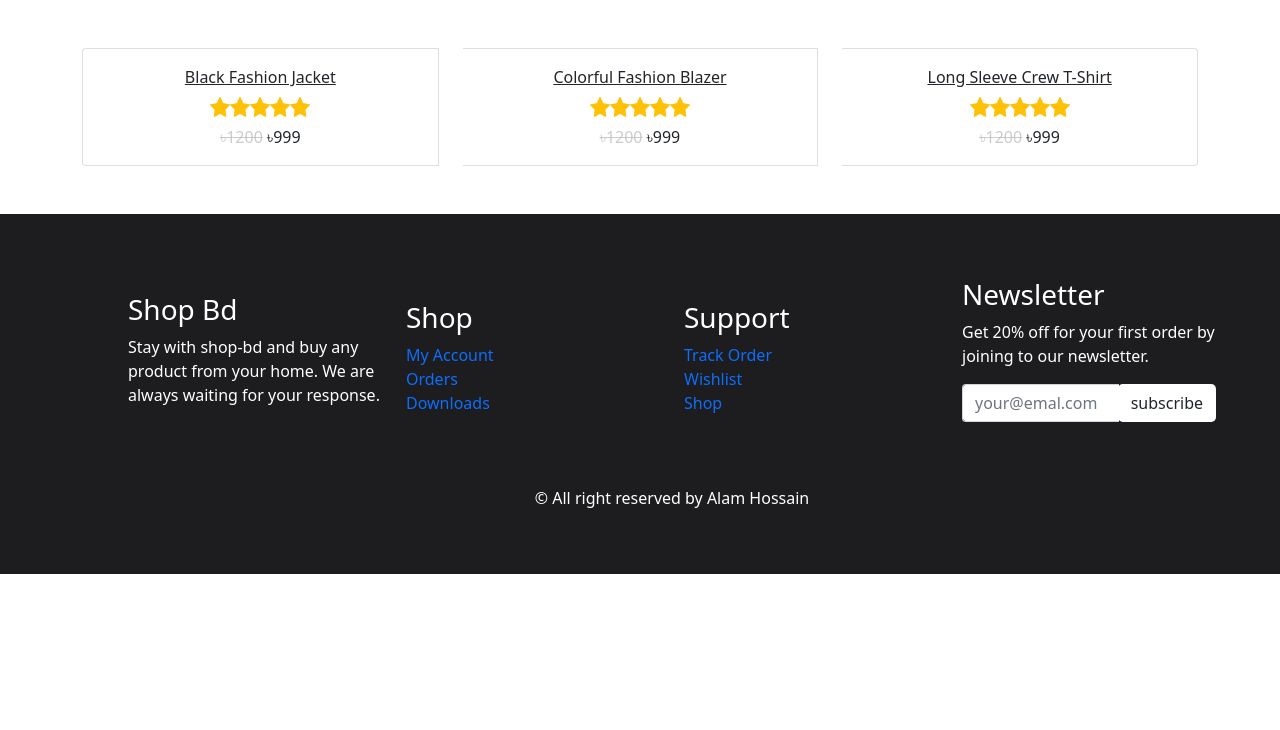
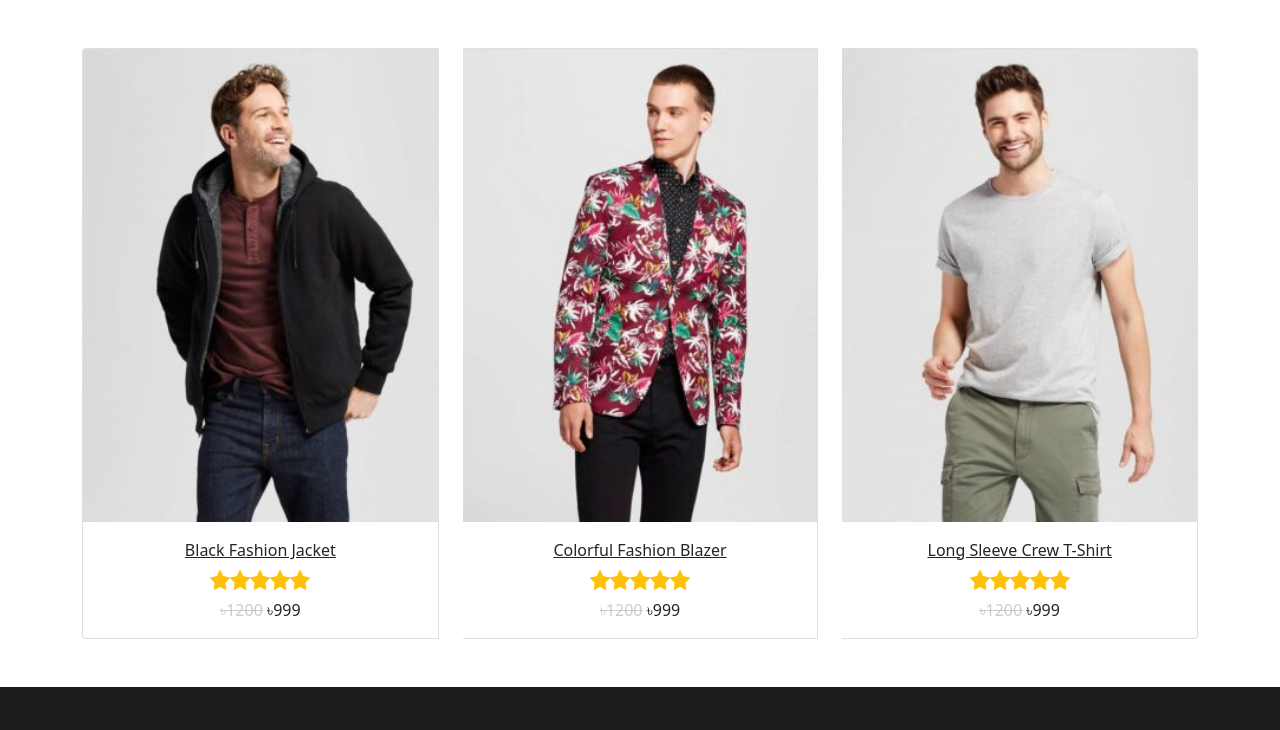
Before and after one commit to alam2025/e-commerce-templete, a plain HTML site: page shop.html in a window 1280 px wide. Shown: the part 70-800 px from the top of the page. Drawn offline with nearby package versions, Linux system fonts and the light colour scheme; the site is published under a folder, as on GitHub Pages, so addresses that start at the root find nothing.

Commit message:
image repair

```diff
--- a/shop.html
+++ b/shop.html
@@ -68,7 +68,7 @@
     <section>
       <div class="card-group gap-4">
         <div class="card">
-          <img src="/images/products/mens-jacket.jpg" class="card-img-top  " alt="">
+          <img src="images/products/mens-jacket.jpg" class="card-img-top  " alt="">
           <div class="card-body">
             <p class="card-title text-center "><a class="text-dark" href="">Black Fashion Jacket</a></p>
             <div class="rating d-flex justify-content-center ">
@@ -83,7 +83,7 @@
           </div>
         </div>
         <div class="card">
-          <img src="/images/products/men-blazer.jpg" class="card-img-top" alt="">
+          <img src="images/products/men-blazer.jpg" class="card-img-top" alt="">
           <div class="card-body">
             <p class="card-title text-center "><a class="text-dark" href="">Colorful Fashion Blazer</a></p>
             <div class="rating d-flex justify-content-center ">
@@ -98,7 +98,7 @@
 
         </div>
         <div class="card">
-          <img src="/images/products/men-t-shirt.jpg" class="card-img-top" alt="">
+          <img src="images/products/men-t-shirt.jpg" class="card-img-top" alt="">
           <div class="card-body">
             <p class="card-title text-center "><a class="text-dark" href="">Long Sleeve Crew T-Shirt</a></p>
             <div class="rating d-flex justify-content-center ">
```
